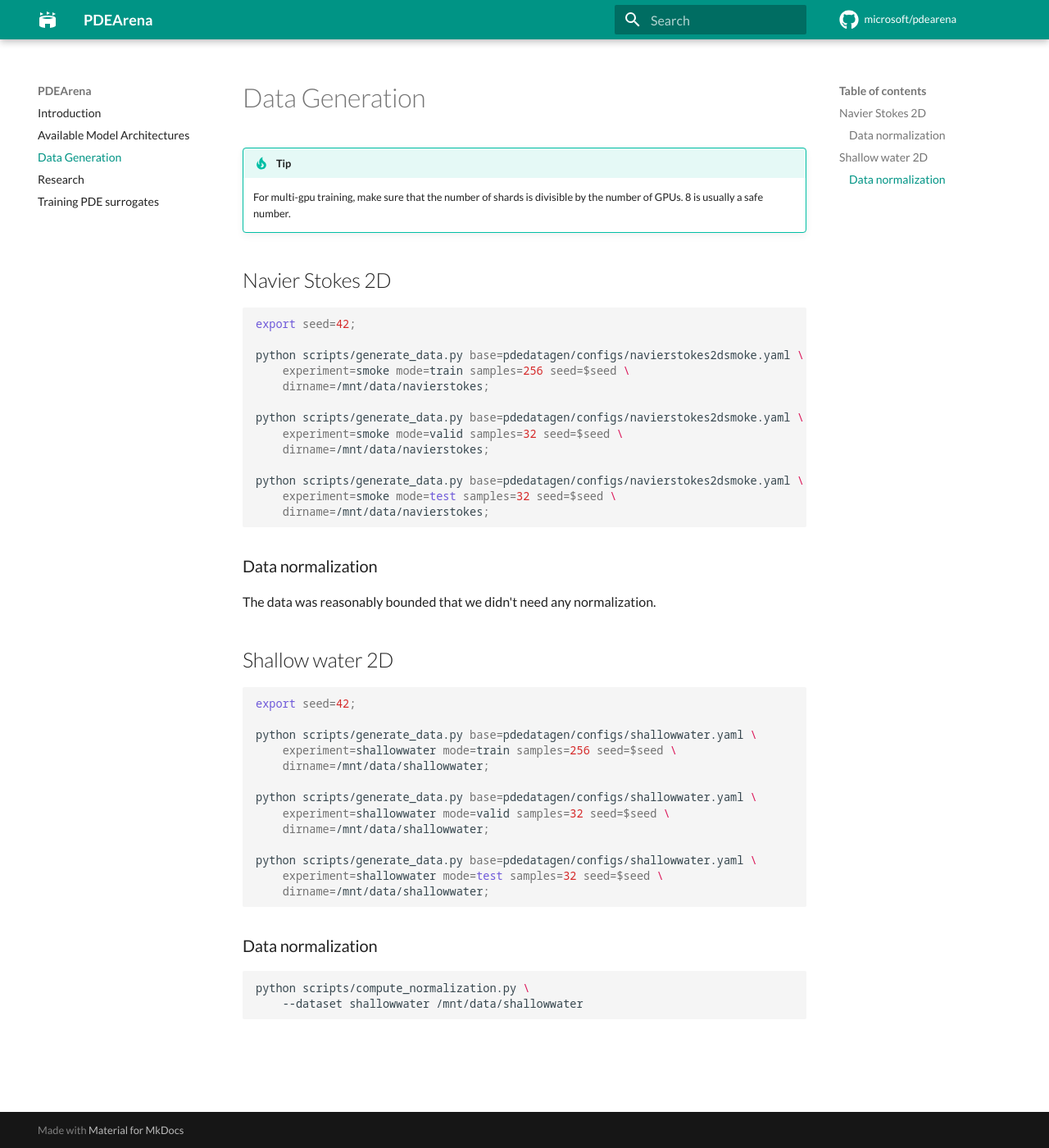
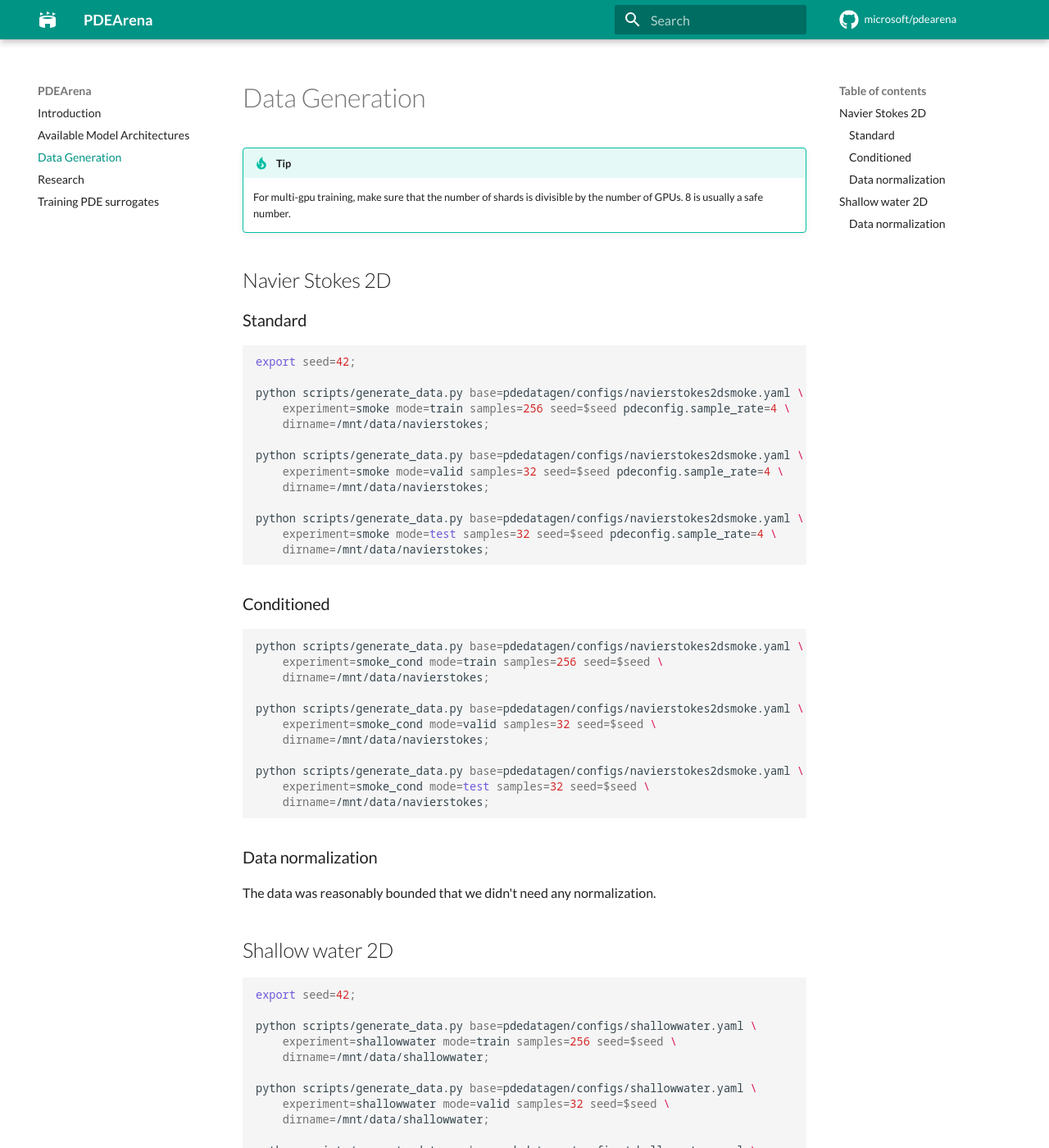
Before and after one commit to pdearena/pdearena, an MkDocs documentation site: the page built from docs/data.md, in a window 1280 px wide and 1400 px high. Shown: the whole window at 82% size. Built offline with MkDocs 1.6.1 and Material for MkDocs 9.7.7, drawn with Linux system fonts in a browser that asks for light colours; comment, search, counter and statistics services are not loaded.

Commit message:
some explanation for data

````diff
--- a/docs/data.md
+++ b/docs/data.md
@@ -6,19 +6,37 @@
 
 ## Navier Stokes 2D
 
+### Standard
+
 ```bash
 export seed=42;
 
 python scripts/generate_data.py base=pdedatagen/configs/navierstokes2dsmoke.yaml \
-    experiment=smoke mode=train samples=256 seed=$seed \
+    experiment=smoke mode=train samples=256 seed=$seed pdeconfig.sample_rate=4 \
     dirname=/mnt/data/navierstokes;
 
 python scripts/generate_data.py base=pdedatagen/configs/navierstokes2dsmoke.yaml \
-    experiment=smoke mode=valid samples=32 seed=$seed \
+    experiment=smoke mode=valid samples=32 seed=$seed pdeconfig.sample_rate=4 \
     dirname=/mnt/data/navierstokes;
 
 python scripts/generate_data.py base=pdedatagen/configs/navierstokes2dsmoke.yaml \
-    experiment=smoke mode=test samples=32 seed=$seed \
+    experiment=smoke mode=test samples=32 seed=$seed pdeconfig.sample_rate=4 \
+    dirname=/mnt/data/navierstokes;
+```
+
+### Conditioned
+
+```bash
+python scripts/generate_data.py base=pdedatagen/configs/navierstokes2dsmoke.yaml \
+    experiment=smoke_cond mode=train samples=256 seed=$seed \
+    dirname=/mnt/data/navierstokes;
+
+python scripts/generate_data.py base=pdedatagen/configs/navierstokes2dsmoke.yaml \
+    experiment=smoke_cond mode=valid samples=32 seed=$seed \
+    dirname=/mnt/data/navierstokes;
+
+python scripts/generate_data.py base=pdedatagen/configs/navierstokes2dsmoke.yaml \
+    experiment=smoke_cond mode=test samples=32 seed=$seed \
     dirname=/mnt/data/navierstokes;
 ```
 
````
Also changed, not shown: 1 other file.
